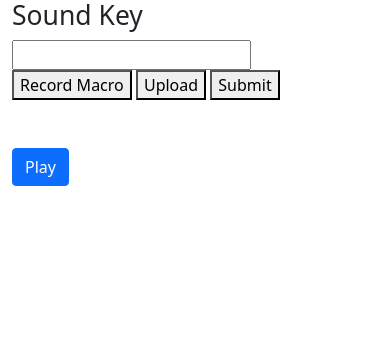
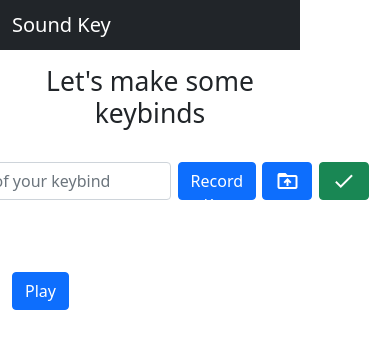
Before and after one commit to daniloflorenzano/sound-key, an Electron app: page app/view/index.html in a window 300 px wide. Shown: the whole page, 369 px wide, since content can reach past the window. Drawn offline with nearby package versions, Linux system fonts and the light colour scheme; no server answers.

Commit message:
improving interface design

```diff
--- /dev/null
+++ b/app/assets/css/form.css
@@ -0,0 +1,20 @@
+
+.form {
+    text-align: center;
+    display: flex;
+    justify-content: center;
+}
+
+.form-button {
+    height: 2.4rem;
+    margin: 0 0.2rem;
+}
+
+.name-input {
+    width: 15rem;
+    display: inline;
+}
+
+.record-button {
+    width: 8rem
+}
--- /dev/null
+++ b/app/assets/css/header.css
@@ -0,0 +1,4 @@
+.title {
+    margin: 1rem 0 2rem;
+    text-align: center;
+}
--- /dev/null
+++ b/app/assets/javascript/index.js
@@ -0,0 +1,51 @@
+let nameInput = document.querySelector('#name');
+let recordMacroButton = document.querySelector('#record-macro');
+const iohook = require('iohook');
+
+let keyPressed = [];
+
+function recordKeyPressed() {
+  // clean the object
+  keyPressed = [];
+
+  document.addEventListener('keydown', function getKey() {
+    let key = event.key;
+
+    if (key != null) {
+      document.removeEventListener('keydown', getKey);
+      console.log(key);
+
+      recordMacroButton.innerHTML = key;
+
+      keyPressed.push(key);
+      console.log('KEY PRESSED = ' + keyPressed);
+    }
+  });
+
+  iohook.on('keydown', function getKeyCode(event) {
+    let keyCode = event.keycode;
+
+    if (keyCode != null) {
+      iohook.stop();
+      console.log(keyCode);
+
+      keyPressed.push(keyCode);
+      console.log('KEY CODE = ' + keyPressed);
+    }
+  });
+
+  iohook.start();
+}
+
+function createMacro() {
+  let newMacro = {
+    name: nameInput.value,
+    key: keyPressed[1],
+    keyCode: keyPressed[0],
+    file_path: filePath,
+  };
+
+  MacrosController.create(newMacro);
+
+  console.log(newMacro);
+}
--- /dev/null
+++ b/app/assets/javascript/playWindowRenderer.js
@@ -0,0 +1,3 @@
+function openPlayWindow() {
+  ipcRenderer.send('openPlayWindow');
+}
--- a/app/assets/script/index.js
+++ /dev/null
@@ -1,55 +0,0 @@
-let nameInput = document.querySelector('#name');
-const iohook = require('iohook');
-
-let keyPressed = [];
-
-function recordKeyPressed() {
-    // clean the object
-    keyPressed = [];
-
-    document.addEventListener('keydown', function getKey() {
-
-
-        let key = event.key;
-
-        if (key != null) {
-            document.removeEventListener('keydown', getKey);
-            console.log(key);
-
-            keyPressed.push(key)
-            console.log(keyPressed)
-
-        }
-
-    });
-
-    iohook.on('keydown', function getKeyCode(event) {
-
-        let keyCode = event.keycode;
-
-        if (keyCode != null) {
-            iohook.stop();
-            console.log(keyCode);
-
-            keyPressed.push(keyCode)
-            console.log(keyPressed)
-        }
-    })
-
-    iohook.start()
-}
-
-function createMacro() {
-
-    let newMacro = {
-        name: nameInput.value,
-        key: keyPressed[1],
-        keyCode: keyPressed[0],
-        file_path: filePath
-    }
-
-
-    MacrosController.create(newMacro)
-
-    console.log(newMacro);
-}
--- a/app/assets/script/playWindowRenderer.js
+++ /dev/null
@@ -1,3 +0,0 @@
-function openPlayWindow() {
-    ipcRenderer.send('openPlayWindow');
-}
--- a/app/controller/MacrosController.js
+++ b/app/controller/MacrosController.js
@@ -1,9 +1,9 @@
 class MacrosController {
 
   static async create(data) {
-
     try {
       const createMacro = await Macros.create(data);
+
       console.log(createMacro);
     } catch (error) {
       console.log(error);
@@ -13,16 +13,14 @@ class MacrosController {
   static async getAll() {
     try {
       const all = await Macros.findAll({
-                attributes: ['keyCode', 'file_path']
+        attributes: ['keyCode', 'file_path'],
       });
 
       let object = JSON.stringify(all);
 
       return object;
-
     } catch (error) {
       console.log(error);
     }
   }
-
 }
--- a/app/view/index.html
+++ b/app/view/index.html
@@ -1,38 +1,80 @@
 <!DOCTYPE html>
 <html lang="en">
-
   <head>
-    <meta charset="UTF-8">
-    <meta http-equiv="X-UA-Compatible" content="IE=edge">
-    <meta name="viewport" content="width=device-width, initial-scale=1.0">
-    <link href="https://cdn.jsdelivr.net/npm/bootstrap@5.1.1/dist/css/bootstrap.min.css" rel="stylesheet" integrity="sha384-F3w7mX95PdgyTmZZMECAngseQB83DfGTowi0iMjiWaeVhAn4FJkqJByhZMI3AhiU" crossorigin="anonymous">
-    <script src="https://cdn.jsdelivr.net/npm/bootstrap@5.1.1/dist/js/bootstrap.min.js" integrity="sha384-skAcpIdS7UcVUC05LJ9Dxay8AXcDYfBJqt1CJ85S/CFujBsIzCIv+l9liuYLaMQ/" crossorigin="anonymous"></script>
+    <meta charset="UTF-8" />
+    <meta http-equiv="X-UA-Compatible" content="IE=edge" />
+    <meta name="viewport" content="width=device-width, initial-scale=1.0" />
+    <link
+      href="https://cdn.jsdelivr.net/npm/bootstrap@5.1.1/dist/css/bootstrap.min.css"
+      rel="stylesheet"
+      integrity="sha384-F3w7mX95PdgyTmZZMECAngseQB83DfGTowi0iMjiWaeVhAn4FJkqJByhZMI3AhiU"
+      crossorigin="anonymous"
+    />
+    <link rel="stylesheet" href="../../node_modules\material-design-icons-iconfont\dist\material-design-icons.css">
+    <link rel="stylesheet" href="../assets/css/header.css" />
+    <link rel="stylesheet" href="../assets/css/form.css" />
+    <script
+      src="https://cdn.jsdelivr.net/npm/bootstrap@5.1.1/dist/js/bootstrap.min.js"
+      integrity="sha384-skAcpIdS7UcVUC05LJ9Dxay8AXcDYfBJqt1CJ85S/CFujBsIzCIv+l9liuYLaMQ/"
+      crossorigin="anonymous"
+    ></script>
     <title>Sound Key</title>
   </head>
 
-<body class="container">
-    <h1>Sound Key</h1>
+  <body>
+    <header>
+      <nav class="navbar navbar-dark bg-dark">
+        <div class="container-fluid">
+          <span class="navbar-brand mb-0 h1">Sound Key</span>
+        </div>
+      </nav>
 
-    <input type="text" name="name" id="name">
-    <button id="record-macro" onclick="recordKeyPressed()">Record Macro</button>
-    <button id="upload">Upload</button>
-    <button id="submit" onclick="createMacro()">Submit</button>
+      <h1 class="title">Let's make some keybinds</h1>
+    </header>
 
-    <br>
-    <br>
-    <br>
+    <main class="container">
+      <section class="form">
+        <input
+          type="text"
+          name="name"
+          id="name"
+          class="form-control name-input  form-button"
+          placeholder="Name of your keybind"
+        />
+        <button
+          id="record-macro"
+          onclick="recordKeyPressed()"
+          class="btn btn-primary record-button form-button"
+        >
+          Record Key
+        </button>
+        <button id="upload" class="btn btn-primary form-button"><span class="material-icons">
+            drive_folder_upload
+            </span></button>
+        <button id="submit" onclick="createMacro()" class="btn btn-success form-button">
+          <span class="material-icons"> done </span>
+        </button>
+      </section>
 
-    <button id="play-button" type="button" class="btn btn-primary" onclick="openPlayWindow()">
+      <br />
+      <br />
+      <br />
+
+      <button
+        id="play-button"
+        type="button"
+        class="btn btn-primary"
+        onclick="openPlayWindow()"
+      >
         Play
       </button>
-
+    </main>
   </body>
 
-<script src="../assets/script/index.js"></script>
-<script src="../assets/script/upload.js"></script>
-<script src="../assets/script/playWindowRenderer.js"></script>
+  <script src="../assets/javascript/index.js"></script>
+  <script src="../assets/javascript/upload.js"></script>
+  <script src="../assets/javascript/playWindowRenderer.js"></script>
   <script src="../config/db.js"></script>
   <script src="../controller/MacrosController.js"></script>
   <script src="../model/macros.js"></script>
-
 </html>
--- a/package.json
+++ b/package.json
@@ -13,6 +13,7 @@
     "bootstrap": "^5.1.1",
     "electron": "^12.0.0",
     "iohook": "^0.9.3",
+    "material-design-icons-iconfont": "^6.1.0",
     "sequelize": "^6.6.5",
     "sqlite3": "^5.0.2"
   },
```
Also changed, not shown: app/assets/javascript/play.js (added, +44 -0 lines), app/assets/javascript/upload.js (renamed from app/assets/script/upload.js, +4 -8 lines), app/assets/script/play.js (deleted, +0 -48 lines), app/view/playWindow.html (+4 -5 lines), 2 other files. Lines whose indentation alone changed are shown as unchanged.
